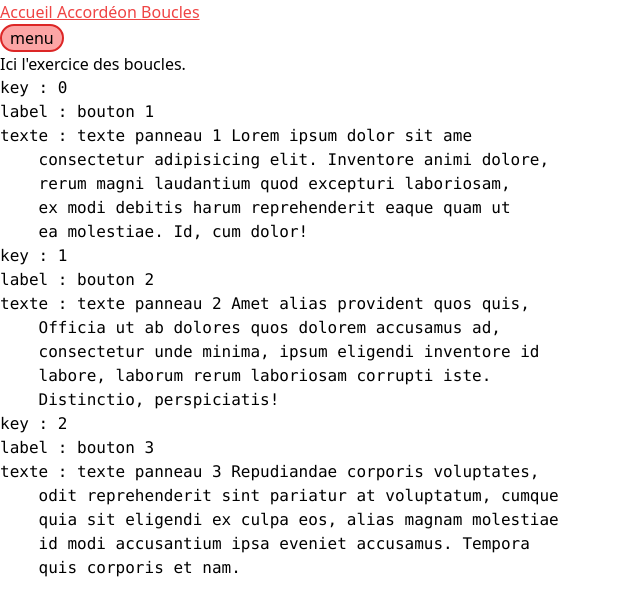
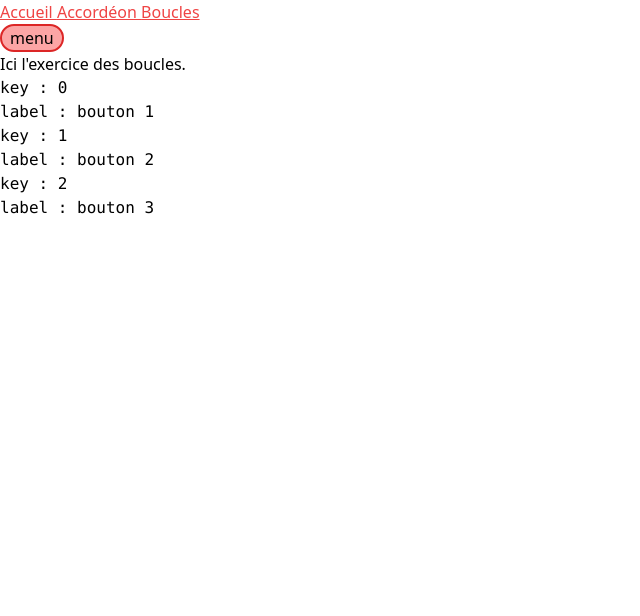
Before and after one commit to MMI-SAE-203/r213-2024-pracht-tp1-MaelleCoquelet, a Vue app: page /boucles in a window 1280 px wide. Shown: the top 616 px of the page, without its empty margins (0-640 px from the left). Built offline with nearby package versions, Linux system fonts and the light colour scheme.

Commit message:
ajout de v-show pour afficher le texte en fonction de la key

```diff
--- a/src/pages/boucles.vue
+++ b/src/pages/boucles.vue
@@ -28,13 +28,14 @@
     quis corporis et nam.`
   }
 ]
+const sectionOpen = ref(null)
 </script>
 
 <template>
   <h1>Ici l'exercice des boucles.</h1>
   <section v-for="({ label, texte }, key) of sectionsData" :key="key">
     <pre class="font-mono">key : {{ key }}</pre>
-    <pre class="font-mono">label : {{ label }}</pre>
-    <pre class="font-mono">texte : {{ texte }}</pre>
+    <pre @pointerdown="sectionOpen = key" class="font-mono">label : {{ label }}</pre>
+    <pre v-show="sectionOpen === key" class="font-mono">texte : {{ texte }}</pre>
   </section>
 </template>
```
